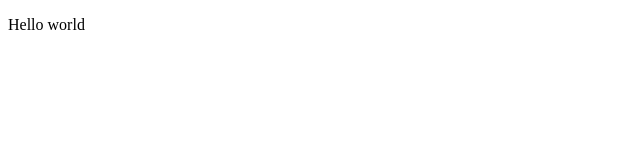
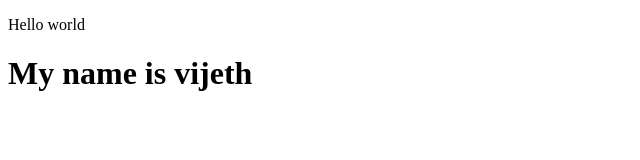
Before and after one commit to vijethpoojary/localRepo, a plain HTML site: page index.html in a window 1280 px wide. Shown: the whole page, without its empty margins (0-640 px from the left). Drawn offline with Linux system fonts and the light colour scheme.

Commit message:
Add new feature

```diff
--- a/index.html
+++ b/index.html
@@ -7,5 +7,6 @@
 </head>
 <body>
     <p>Hello world</p>
+    <h1>My name is vijeth</h1>
 </body>
 </html>
```
